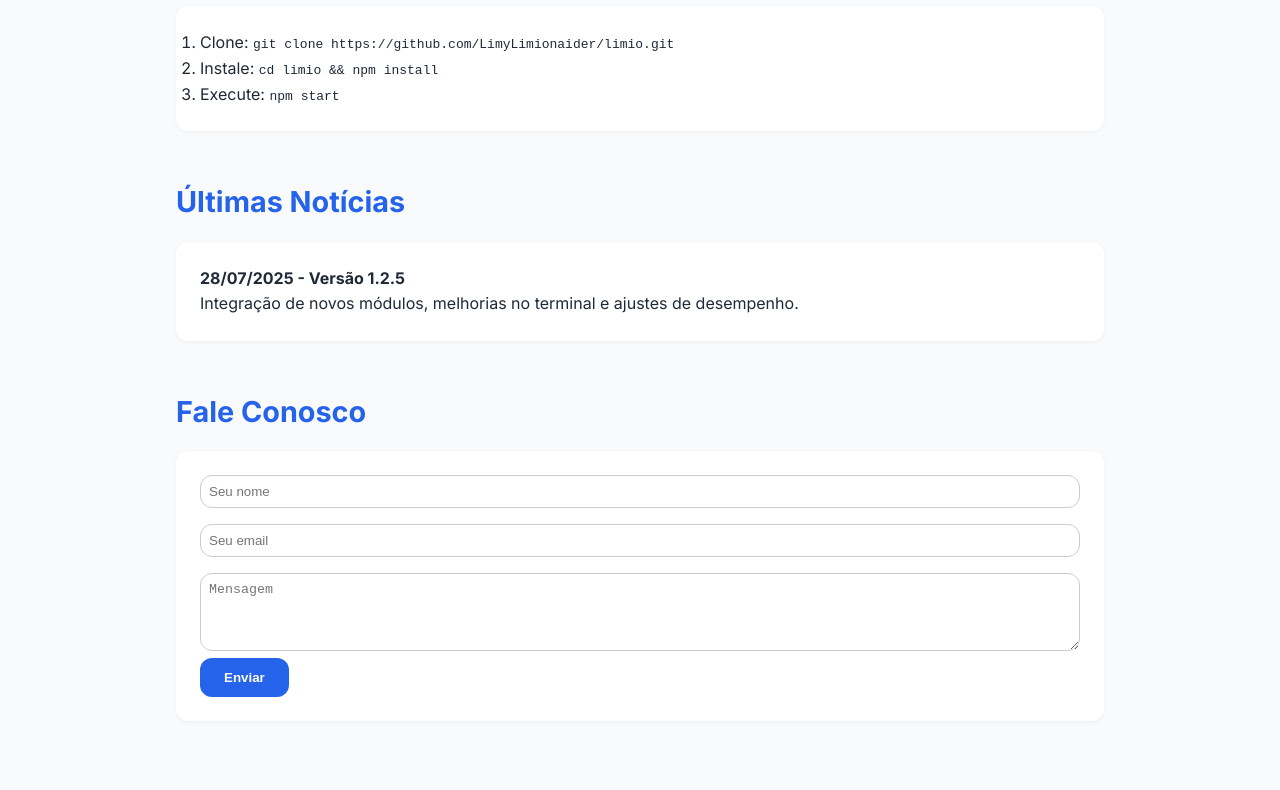
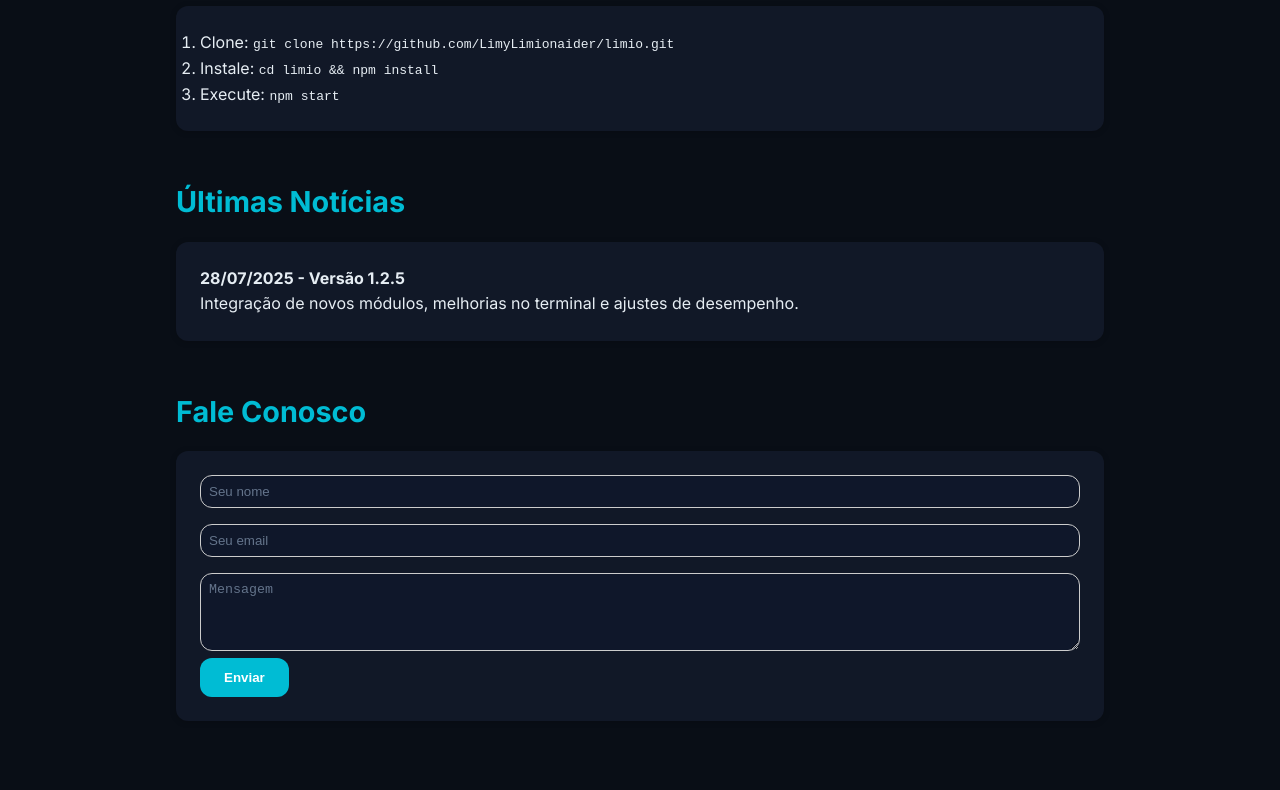
Before and after one commit to LimyLimionaider/site-limio, a plain HTML site: page index.html in a window 1280 px wide. Shown: the part 2010-2800 px from the top of the page. Drawn offline with nearby package versions, Linux system fonts and the light colour scheme.

Commit message:
Update index.html

```diff
--- a/index.html
+++ b/index.html
@@ -20,12 +20,12 @@
   <link href="https://unpkg.com/aos@2.3.1/dist/aos.css" rel="stylesheet">
   <style>
     :root {
-      --bg: #f9fafb;
-      --bg-dark: #111827;
-      --text: #1f2937;
-      --text-dark: #f3f4f6;
-      --primary: #2563eb;
-      --accent: #60a5fa;
+      --bg: #090e16;
+      --bg-dark: #05070c;
+      --text: #e6edf3;
+      --text-dark: #cbd5e1;
+      --primary: #00bcd4;
+      --accent: #00acc1;
       --radius: 12px;
       --transition: 0.3s;
     }
@@ -44,8 +44,8 @@
     header {
       padding: 2rem 1rem;
       text-align: center;
-      background: #fff;
-      box-shadow: 0 2px 8px rgba(0, 0, 0, 0.05);
+      background: #0e1625;
+      box-shadow: 0 2px 8px rgba(0, 0, 0, 0.3);
     }
     header img {
       height: 60px;
@@ -58,7 +58,7 @@
     header p {
       margin-top: 0.5rem;
       font-size: 1.1rem;
-      color: #4b5563;
+      color: var(--text-dark);
     }
     main {
       padding: 2rem 1rem;
@@ -74,10 +74,10 @@
       color: var(--primary);
     }
     .card {
-      background: #ffffff;
+      background: #111827;
       padding: 1.5rem;
       border-radius: var(--radius);
-      box-shadow: 0 1px 4px rgba(0, 0, 0, 0.05);
+      box-shadow: 0 1px 6px rgba(0, 0, 0, 0.2);
       margin-bottom: 1.5rem;
     }
     iframe {
@@ -108,7 +108,17 @@
       text-align: center;
       padding: 2rem 1rem;
       font-size: 0.9rem;
-      color: #6b7280;
+      color: #94a3b8;
+    }
+    input, textarea, button {
+      background: #0f172a;
+      color: #e2e8f0;
+    }
+    input::placeholder, textarea::placeholder {
+      color: #64748b;
+    }
+    input, textarea {
+      border: 1px solid #334155;
     }
     @media (max-width: 600px) {
       header h1 {
```
